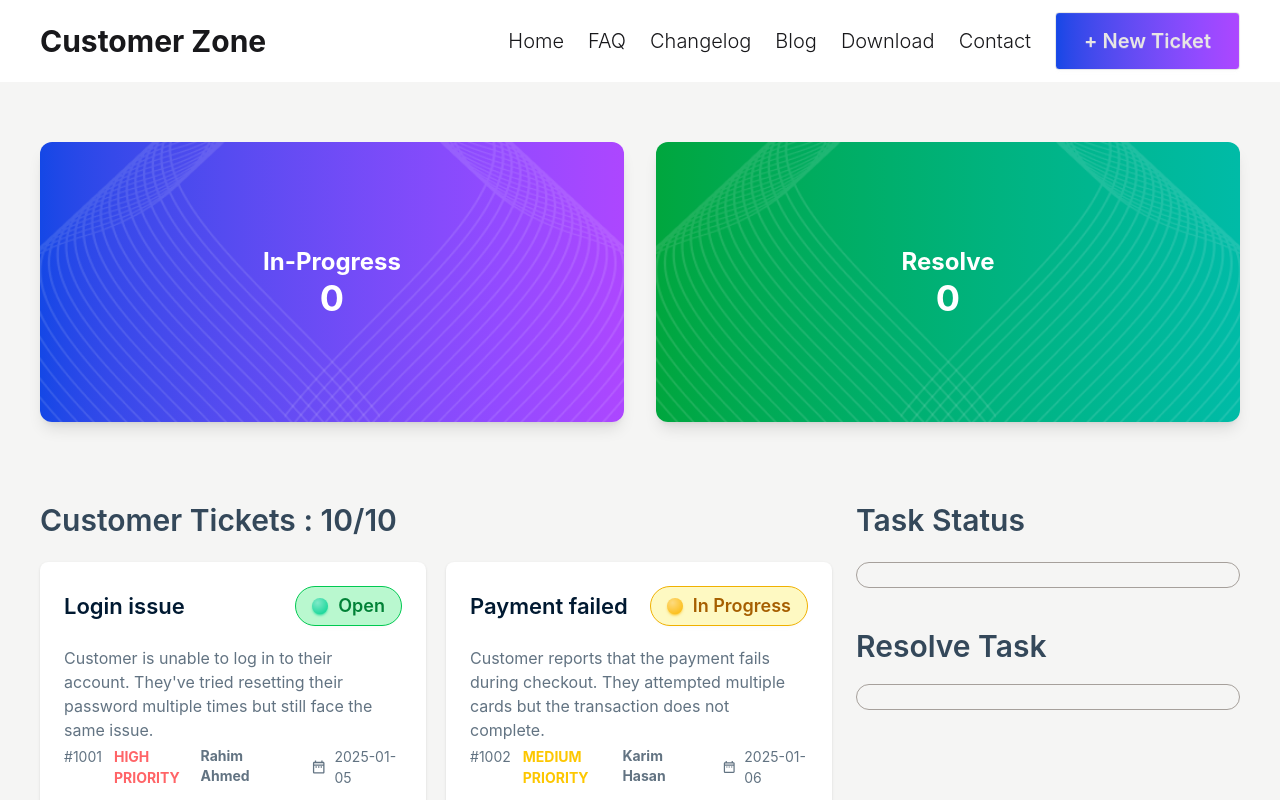
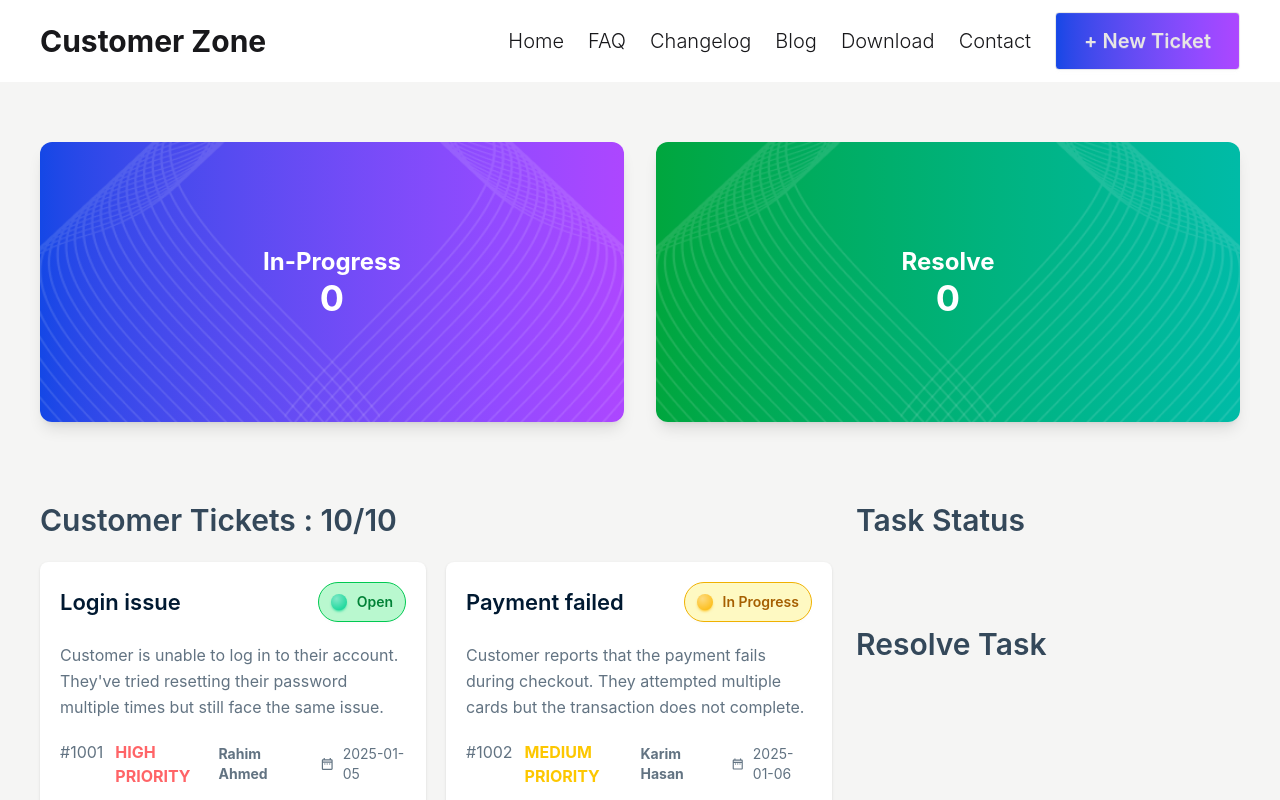
Before and after one commit to Tahanur21/customer-support-zone, a React (Vite) app: page / in a window 1280 px wide. Shown: the top 800 px of the page. Built offline with nearby package versions, Linux system fonts and the light colour scheme.

Commit message:
using-framework

```diff
--- a/src/components/Cards/Card.jsx
+++ b/src/components/Cards/Card.jsx
@@ -1,22 +1,24 @@
 import { MdOutlineDateRange } from "react-icons/md";
 
-
-const Card = ({ post,handleSelect }) => {
-  const { id, title, description, customer, priority, status, createdAt } =
-    post;
+const Card = ({ post, handleSelect }) => {
+  const { id, title, description, customer, priority, status, createdAt } = post;
 
   return (
-    <div onClick={()=>{
-        handleSelect(post,id)
-    }} className="card bg-base-100 shadow-sm">
-      <div className="card-body space-y-3">
-        <div className="flex justify-between items-center">
-          <h2 className="card-title text-[22px] text-[#001931]">{title}</h2>
+    <div
+      onClick={() => handleSelect(post, id)}
+      className="card bg-base-100 shadow-sm hover:shadow-md transition cursor-pointer"
+    >
+      <div className="card-body space-y-3 p-4 sm:p-5">
+        <div className="flex flex-col sm:flex-row sm:justify-between sm:items-center gap-2">
+          <h2 className="card-title text-lg sm:text-xl md:text-[22px] text-[#001931]">
+            {title}
+          </h2>
+
           <button
             className={
               status === "Open"
-                ? "btn bg-green-200 border border-green-500 rounded-4xl text-green-700 text-lg"
-                : "btn bg-yellow-100 border border-yellow-500 text-yellow-700 rounded-4xl text-lg"
+                ? "btn bg-green-200 border border-green-500 rounded-full text-green-700 text-xs sm:text-sm px-3 py-1"
+                : "btn bg-yellow-100 border border-yellow-500 text-yellow-700 rounded-full text-xs sm:text-sm px-3 py-1"
             }
           >
             <span
@@ -29,28 +31,40 @@ const Card = ({ post,handleSelect }) => {
             {status}
           </button>
         </div>
-        <div className="h-20">
-        <p className="text-[#627382] text-[16px]">{description}</p>
+
+        <div>
+          <p className="text-[#627382] text-sm sm:text-[16px] leading-relaxed">
+            {description}
+          </p>
         </div>
-        <div className="flex justify-between items-center text-[#627382]">
-          <div className="flex gap-3">
+
+        <div className="flex flex-col sm:flex-row sm:justify-between sm:items-center gap-3 text-[#627382]">
+          <div className="flex gap-3 text-sm sm:text-base">
             <span>#{id}</span>
-            <p className={
-                priority === 'HIGH PRIORITY'
-                ? "text-red-400 font-bold"
-                : priority === 'MEDIUM PRIORITY'
-                ? "text-yellow-400 font-bold"
-                : "text-green-400 font-bold" }>{priority}</p>
+            <p
+              className={
+                priority === "HIGH PRIORITY"
+                  ? "text-red-400 font-bold"
+                  : priority === "MEDIUM PRIORITY"
+                  ? "text-yellow-400 font-bold"
+                  : "text-green-400 font-bold"
+              }
+            >
+              {priority}
+            </p>
           </div>
-          <div className="flex gap-7">
-            <p className="text-sm font-bold">{customer}</p>
-            <div className="flex items-center gap-2 ">
-                <MdOutlineDateRange className="text-lg"/>
-                 <p>{createdAt}</p>
+
+          <div className="flex flex-col sm:flex-row sm:items-center gap-2 sm:gap-6 text-sm">
+            <p className="font-bold">{customer}</p>
+
+            <div className="flex items-center gap-2">
+              <MdOutlineDateRange className="text-lg" />
+              <p>{createdAt}</p>
             </div>
           </div>
         </div>
-        <div className="card-actions">{/* ... */}</div>
+
+        <div className="card-actions"></div>
       </div>
     </div>
   );
--- a/src/components/Cards/Cards.jsx
+++ b/src/components/Cards/Cards.jsx
@@ -5,7 +5,7 @@ const Cards = ({posts,handleSelect}) => {
     return (
         <div className="col-span-2 space-y-6 mt-10">
             <h1 className="text-3xl text-[#34485A] font-semibold">Customer Tickets : 10/{posts.length}</h1>
-            <div className="grid grid-cols-1 md:grid-cols-1 lg:grid-cols-2 gap-5 items-center">
+            <div className="grid grid-cols-1 md:grid-cols-2 lg:grid-cols-2 gap-5 justify-center items-center">
                 {
                  posts.map((post,idx) =>
                     <Card
--- a/src/components/Selects/Selects.jsx
+++ b/src/components/Selects/Selects.jsx
@@ -3,12 +3,12 @@
 const Selects = ({selects,handleCompleteItem,complete}) => {
 
     return (
-        <div className="mt-10 col-span-1">
+        <div className=" mt-10 col-span-1">
             <h1 className="text-3xl font-semibold text-[#34485A]">Task Status</h1>
-            <div className="mt-6 space-y-4 border border-stone-400 p-3 rounded-2xl">
+            <div className="mt-6 space-y-4 p-3 rounded-2xl">
             {
                 selects.map((select,idx) =>
-                    <div key={idx} className="bg-base-100 shadow-sm p-4 rounded-xl space-y-4">
+                    <div key={idx} className="bg-base-100 shadow-lg p-4 rounded space-y-4">
                         <h1 className="text-xl font-semibold text-[#020406]">{select.title}....</h1>
                         <button onClick={()=>{
                             handleCompleteItem(select.title,select.id)
@@ -19,10 +19,10 @@ const Selects = ({selects,handleCompleteItem,complete}) => {
             </div>
             <div className="mt-10 ">
                 <h1 className="text-3xl font-semibold text-[#34485A]">Resolve Task</h1>
-                <div className="space-y-2 mt-5 border border-stone-400 p-3 rounded-2xl">
+                <div className="space-y-2 mt-5 p-3 rounded-2xl">
                     {
                         complete.map((completed,idx)=>
-                            <div className="bg-[#4695de6c] shadow-lg p-4 rounded-xl" key={idx}>
+                            <div className="bg-[#E0E7FF] shadow-lg p-4 rounded" key={idx}>
                                 <h1 className="text-lg text-[#020406">{completed}</h1>
                             </div>
                         )
```
